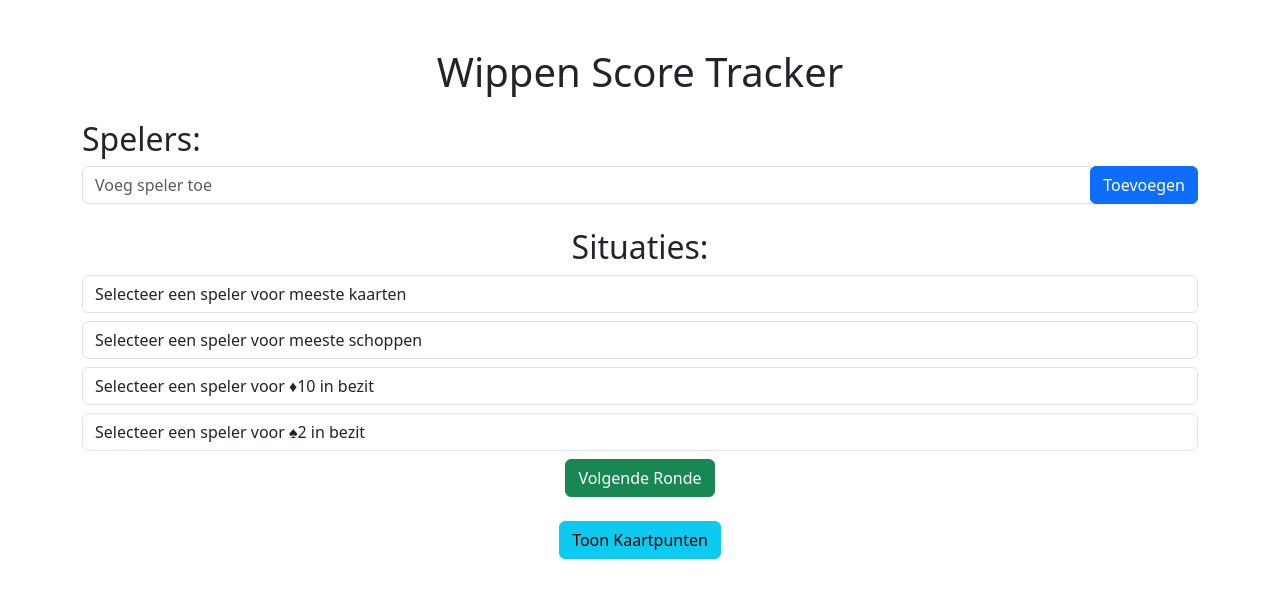
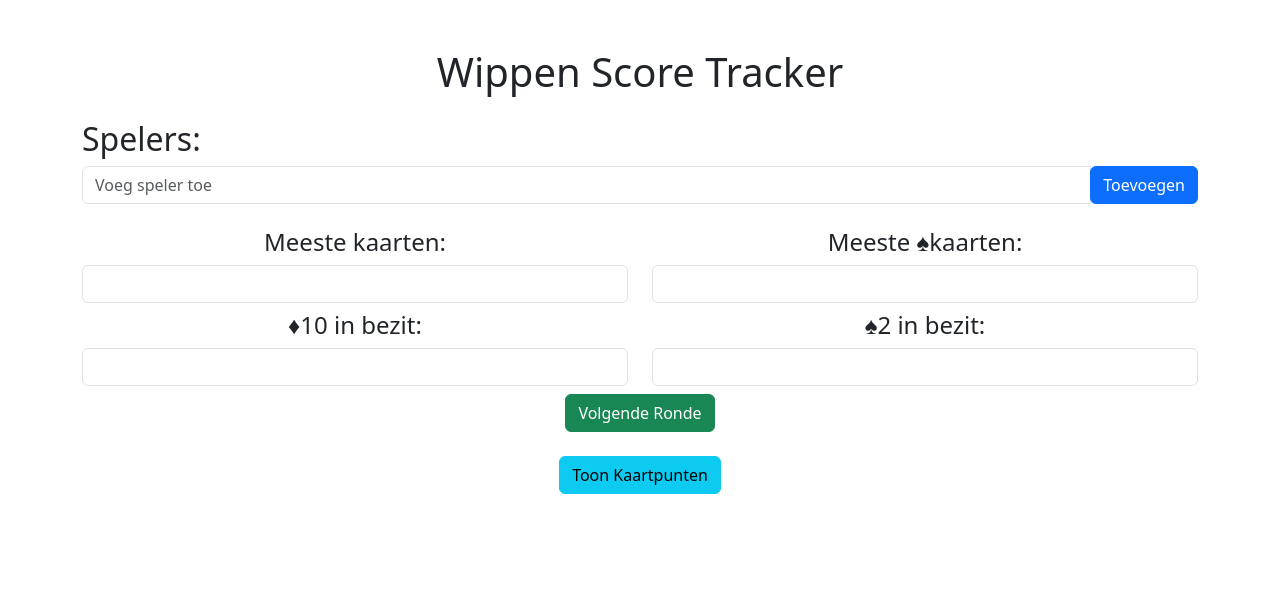
Before and after one commit to kristofmoons/wippen, a React (Create React App) app: page / in a window 1280 px wide. Shown: the top 598 px of the page. Built offline with nearby package versions, Linux system fonts and the light colour scheme.

Commit message:
meer opmaak

```diff
--- a/src/components/Dropdown.js
+++ b/src/components/Dropdown.js
@@ -4,7 +4,7 @@ const Dropdown = ({ title, players, selectedPlayer, onChange, missing }) => {
   return (
     <div className="mb-2">
       <select className={`form-control ${missing && !selectedPlayer ? 'border border-danger' : ''}`} value={selectedPlayer} onChange={onChange}>
-        <option value="">{`Selecteer een speler voor ${title}`}</option>
+        <option value="">{``}</option>
         {players.map((player, index) => (
           <option key={index} value={player.name}>{player.name}</option>
         ))}
--- a/src/pages/MainPage.js
+++ b/src/pages/MainPage.js
@@ -157,11 +157,31 @@ const MainPage = () => {
       </div>
 
       <div className="text-center mt-4">
-        <h2>Situaties:</h2>
-        <Dropdown title="meeste kaarten" players={players} selectedPlayer={mostCardsPlayer} onChange={(e) => handleDropdownChange(e, setMostCardsPlayer, 'meeste kaarten')} missing={missingDropdowns.includes('meeste kaarten')} />
-        <Dropdown title="meeste schoppen" players={players} selectedPlayer={mostSpadesPlayer} onChange={(e) => handleDropdownChange(e, setMostSpadesPlayer, 'meeste schoppen')} missing={missingDropdowns.includes('meeste schoppen')} />
-        <Dropdown title="♦10 in bezit" players={players} selectedPlayer={diamondsTenPlayer} onChange={(e) => handleDropdownChange(e, setDiamondsTenPlayer, '♦10 in bezit')} missing={missingDropdowns.includes('♦10 in bezit')} />
-        <Dropdown title="♠2 in bezit" players={players} selectedPlayer={spadesTwoPlayer} onChange={(e) => handleDropdownChange(e, setSpadesTwoPlayer, '♠2 in bezit')} missing={missingDropdowns.includes('♠2 in bezit')} />
+
+  <div className="row">
+    <div className="col">
+      <h4>Meeste kaarten:</h4>
+      <Dropdown title="meeste kaarten" players={players} selectedPlayer={mostCardsPlayer} onChange={(e) => handleDropdownChange(e, setMostCardsPlayer, 'meeste kaarten')} missing={missingDropdowns.includes('meeste kaarten')} />
+    </div>
+    <div className="col">
+      <h4>Meeste ♠kaarten:</h4>
+      <Dropdown title="meeste schoppen" players={players} selectedPlayer={mostSpadesPlayer} onChange={(e) => handleDropdownChange(e, setMostSpadesPlayer, 'meeste schoppen')} missing={missingDropdowns.includes('meeste schoppen')} />
+    </div>
+  </div>
+  <div className="row">
+    <div className="col">
+      <h4>♦10 in bezit:</h4>
+      <Dropdown title="♦10 in bezit" players={players} selectedPlayer={diamondsTenPlayer} onChange={(e) => handleDropdownChange(e, setDiamondsTenPlayer, '♦10 in bezit')} missing={missingDropdowns.includes('♦10 in bezit')} />
+    </div>
+    <div className="col">
+      <h4>♠2 in bezit:</h4>
+      <Dropdown title="♠2 in bezit" players={players} selectedPlayer={spadesTwoPlayer} onChange={(e) => handleDropdownChange(e, setSpadesTwoPlayer, '♠2 in bezit')} missing={missingDropdowns.includes('♠2 in bezit')} />
+    </div>
+  </div>
+
+
+
+
         <button className="btn btn-success" onClick={addPointsToPlayer}>Volgende Ronde</button>
       </div>
 
```
